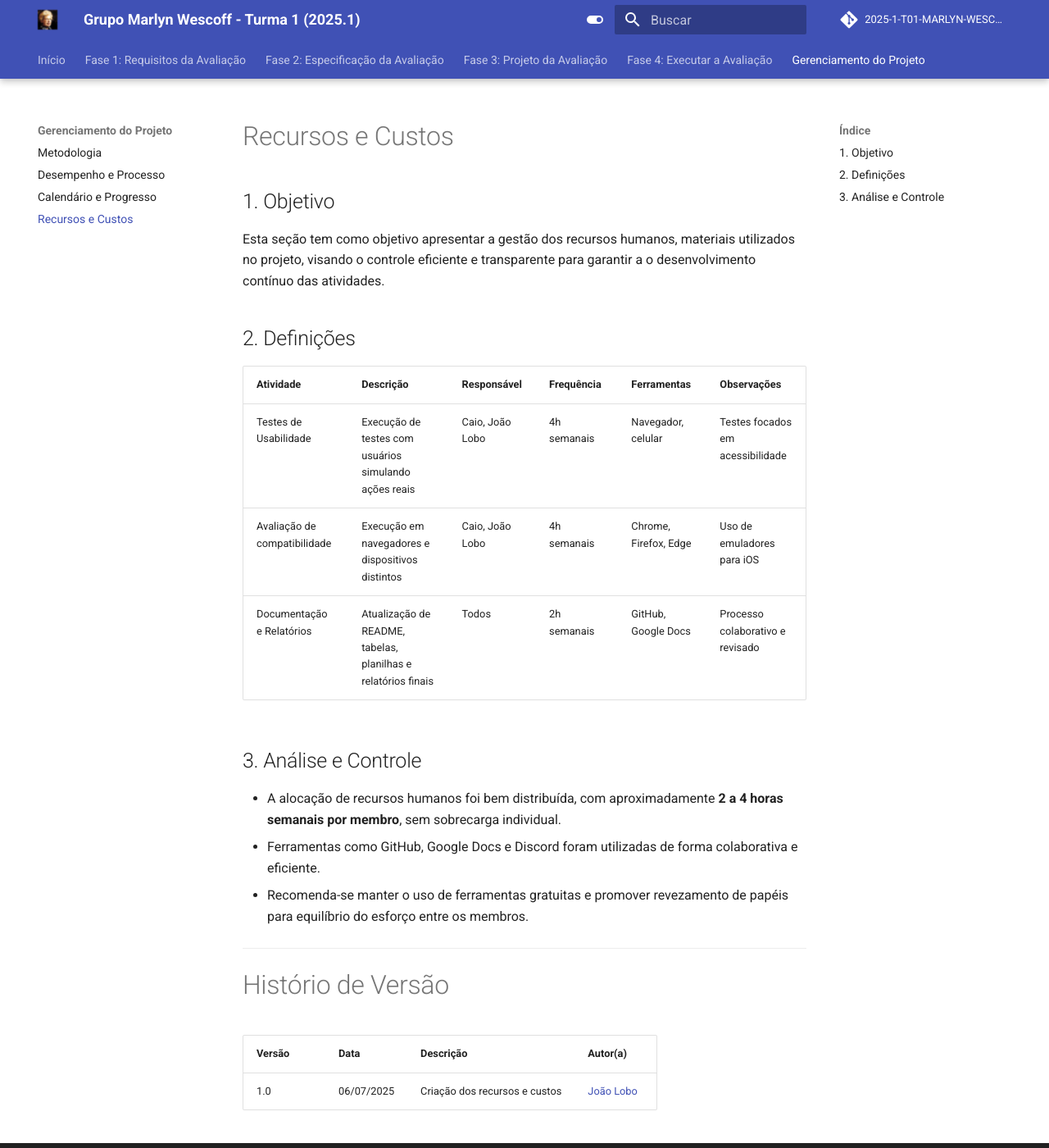
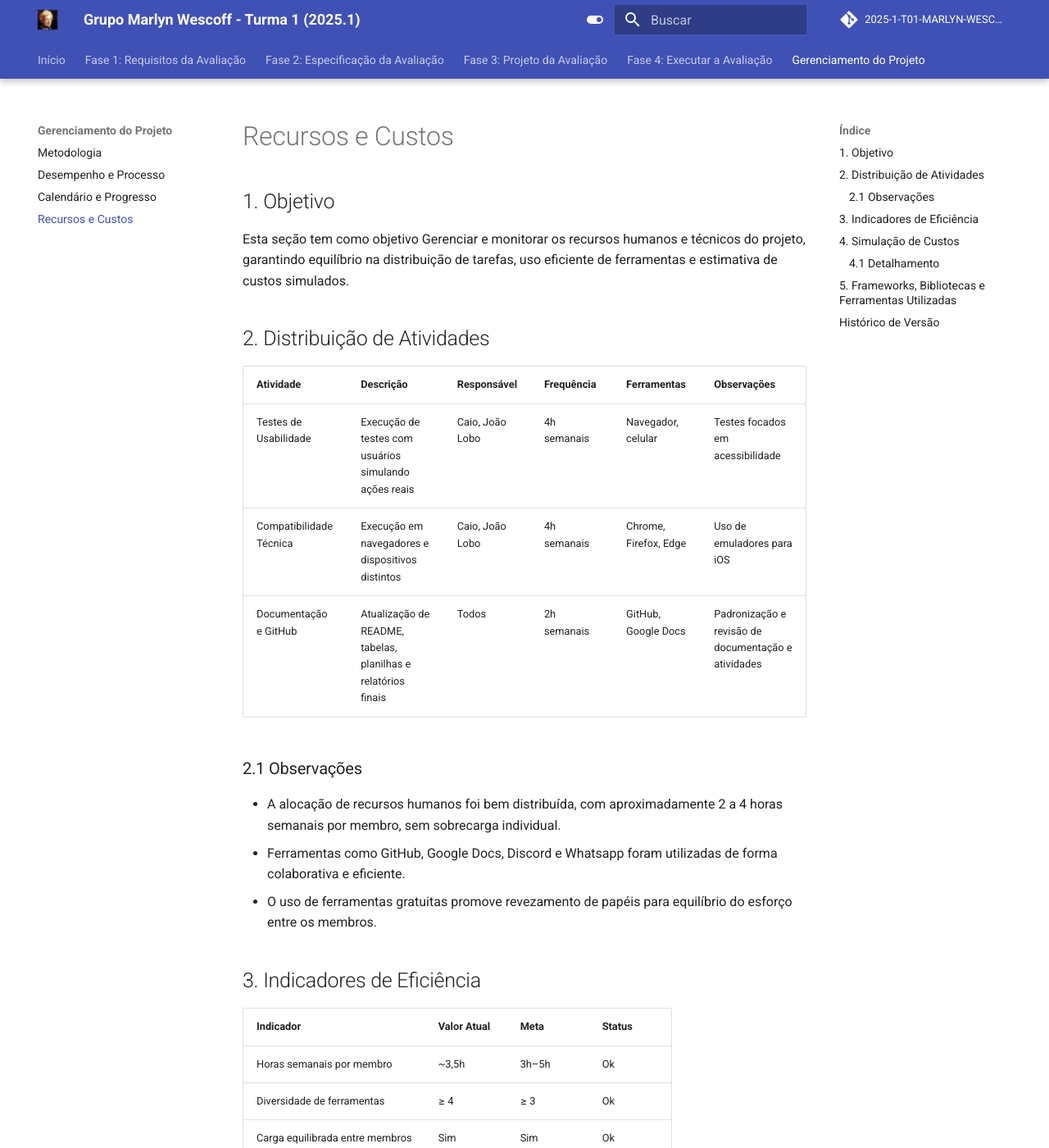
Before and after one commit to FCTE-Qualidade-de-Software-1/2025-1-T01-MARLYN-WESCOFF, an MkDocs documentation site: the page built from docs/psm/recursos.md, in a window 1280 px wide and 1400 px high. Shown: the whole window at 82% size. Built offline with MkDocs 1.6.1 and Material for MkDocs 9.7.7, drawn with Linux system fonts in a browser that asks for light colours; comment, search, counter and statistics services are not loaded; some of the changed text lies outside the part shown.

Commit message:
atualização e revisão de recursos e custos - PSM

```diff
--- a/docs/psm/recursos.md
+++ b/docs/psm/recursos.md
@@ -1,27 +1,68 @@
-# Recursos e Custos
+#  Recursos e Custos
 
 ## 1. Objetivo
 
-Esta seção tem como objetivo apresentar a gestão dos recursos humanos, materiais utilizados no projeto, visando o controle eficiente e transparente para garantir a o desenvolvimento contínuo das atividades.
+Esta seção tem como objetivo Gerenciar e monitorar os recursos humanos e técnicos do projeto, garantindo equilíbrio na distribuição de tarefas, uso eficiente de ferramentas e estimativa de custos simulados.
 
-## 2. Definições
+## 2. Distribuição de Atividades
 
-| Atividade                          | Descrição                                                      | Responsável            | Frequência    | Ferramentas          | Observações                        |
-|-----------------------------------|----------------------------------------------------------------|------------------------|---------------|----------------------|------------------------------------|
+| Atividade         | Descrição         | Responsável            | Frequência    | Ferramentas          | Observações                      |
+|-------------------|-------------------|------------------------|---------------|----------------------|-----------------------------------|
 | Testes de Usabilidade             | Execução de testes com usuários simulando ações reais          | Caio, João Lobo          | 4h semanais   | Navegador, celular   | Testes focados em acessibilidade  |
-| Avaliação de compatibilidade      | Execução em navegadores e dispositivos distintos               | Caio, João Lobo       | 4h semanais   | Chrome, Firefox, Edge| Uso de emuladores para iOS         |
-| Documentação e Relatórios         | Atualização de README, tabelas, planilhas e relatórios finais | Todos                 | 2h semanais   | GitHub, Google Docs  | Processo colaborativo e revisado  |
+| Compatibilidade Técnica       | Execução em navegadores e dispositivos distintos               | Caio, João Lobo       | 4h semanais   | Chrome, Firefox, Edge| Uso de emuladores para iOS         |
+| Documentação e GitHub        | Atualização de README, tabelas, planilhas e relatórios finais | Todos                 | 2h semanais   | GitHub, Google Docs  | Padronização e revisão de documentação e atividades  |
 
-## 3. Análise e Controle
+### 2.1 Observações
 
-- A alocação de recursos humanos foi bem distribuída, com aproximadamente **2 a 4 horas semanais por membro**, sem sobrecarga individual.
-- Ferramentas como GitHub, Google Docs e Discord foram utilizadas de forma colaborativa e eficiente.
-- Recomenda-se manter o uso de ferramentas gratuitas e promover revezamento de papéis para equilíbrio do esforço entre os membros.
+- A alocação de recursos humanos foi bem distribuída, com aproximadamente 2 a 4 horas semanais por membro, sem sobrecarga individual.
+- Ferramentas como GitHub, Google Docs, Discord e Whatsapp foram utilizadas de forma colaborativa e eficiente.
+- O uso de ferramentas gratuitas promove revezamento de papéis para equilíbrio do esforço entre os membros.
+
+## 3. Indicadores de Eficiência
+
+| Indicador                         | Valor Atual | Meta       | Status     |
+|----------------------------------|-------------|------------|------------|
+| Horas semanais por membro        | ~3,5h       | 3h–5h      |  Ok       |
+| Diversidade de ferramentas       | ≥ 4         | ≥ 3        |  Ok       |
+| Carga equilibrada entre membros  | Sim         | Sim        |  Ok       |
+
+## 4. Simulação de Custos
+
+| Item              | Custo Unit.       | Quantidade           | Subtotal          |
+|-------------------|-------------------|----------------------|-------------------|
+| Mão de obra       | R$ 10,00/h        | 320h × 6 membros     | R$ 19.200,00      |
+| Internet          | R$ 150,00 × 4 meses | 6 membros           | R$ 3.600,00       |
+| Equipamentos      | R$ 3.000,00        | 6 membros            | R$ 18.000,00      |
+| **Total Geral**   | —                 | —                    | **R$ 40.800,00**  |
+
+### 4.1 Detalhamento
+
+- Tempo de trabalho voluntário: 80h/mês × 4 meses = 320h por desenvolvedor
+- Valor hora estimado: R$ 10,00/hora
+- Custo por desenvolvedor: R$ 3.200,00
+- Total para 6 desenvolvedores: R$ 19.200,00
+- Internet: R$ 150,00/mês × 4 meses = R$ 600,00 por desenvolvedor = R$ 3.600,00 no total
+- Equipamentos: R$ 3.000,00 por desenvolvedor = R$ 18.000,00 no total
+- Custo total somando tudo = R$ 40.800,00
+
+##  5. Frameworks, Bibliotecas e Ferramentas Utilizadas
+
+| Categoria           | Ferramenta / Recurso Utilizado                  | Observação                                                 |
+|---------------------|-------------------------------------------------|------------------------------------------------------------|
+| **Versionamento**       | Git + GitHub                                | Controle de versão e histórico de desenvolvimento          |
+| **Documentação base**     | Documentos disponibilizados pela professora     | Usados como base metodológica para condução do projeto      |
+| **Avaliação de Qualidade**    | GQM, PSM/CID              | Modelos teóricos utilizados para definição de métricas                    |
+| **Editor de Documentos**          | Google Docs           | Colaboração e elaboração dos relatórios e planejamentos                   |
+| **Apresentações de Slides**       | Canvas                   | Criação dos slides para as apresentações                              |
+| **Organização de Tarefas**        | Discord, Whatsapp        | Controle de tarefas a serem realizados e prazos                |
+| **Ferramentas de Medição**        | Anotações manuais           | Usadas para estimativa de produtividade e testes internos                 |
+| **Reuniões**  | Discord           | Utilizado para relizar reuniões, tirar duvidas e atividades em grupo, pares                 |
 
 ---
 
-# Histório de Versão
+## Histórico de Versão
 
-| Versão | Data | Descrição | Autor(a) |
-|--------|------|----------|-------------------------------|
-| 1.0    | 06/07/2025 |Criação dos recursos e custos | [João Lobo](https://github.com/joaolobo10)|
+| Versão | Data       | Descrição                               | Autor(a) |
+|--------|------------|------------------------------------------|----------|
+| 1.1    | 08/07/2025 | Inserção de simulação de custo e ajustes | João Lobo |
+| 1.2    | 08/07/2025 | Revisão e melhorias em cada tópico    | Brenno da Silva |
```
